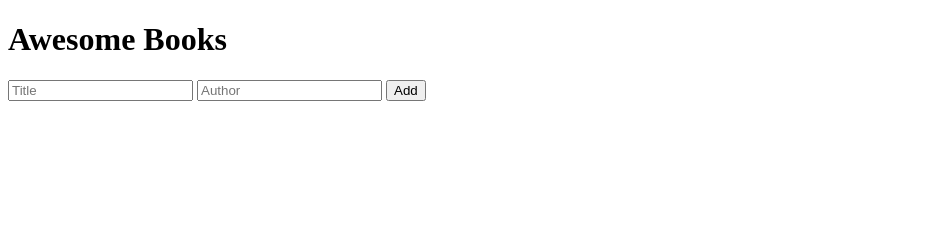
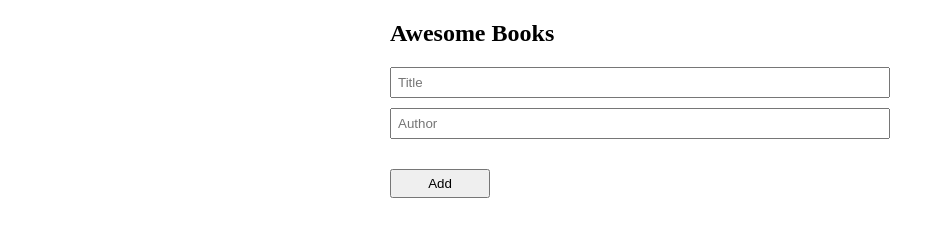
Before and after one commit to asharanjith/Awesome-Books, a plain HTML site: page index.html in a window 1280 px wide. Shown: the whole page, without its empty margins (0-945 px from the left). Drawn offline with Linux system fonts and the light colour scheme.

Commit message:
Basic style

```diff
--- a/index.html
+++ b/index.html
@@ -4,11 +4,13 @@
     <meta charset="UTF-8">
     <meta http-equiv="X-UA-Compatible" content="IE=edge">
     <meta name="viewport" content="width=device-width, initial-scale=1.0">
+    <link rel="stylesheet" href="./styles.css">
     <title>Awesome Books</title>
 </head>
 <body>
-    <h1>Awesome Books</h1>
-    <section id="bookList"></section>
+    <section id="bookList">
+        <h1>Awesome Books</h1>
+    </section>
     <section id="bookForm">
         <form class="addBook">
             <input type="text" id="title" placeholder="Title" class="bookName">
--- /dev/null
+++ b/styles.css
@@ -0,0 +1,32 @@
+*,
+*::after,
+*::before {
+    margin: 0;
+    padding: 0;
+    box-sizing: border-box;
+}
+
+h1 {
+    text-align: left;
+    margin-bottom: 20px;
+}
+
+#bookForm,
+#bookList {
+    width: 500px;
+    max-width: 80%;
+    margin: 20px auto;
+}
+
+input {
+    display: block;
+    padding: 6px;
+    width: 100%;
+    margin-bottom: 10px;
+}
+
+button {
+    padding: 5px;
+    width: 100px;
+    margin-top: 20px;
+}
```
